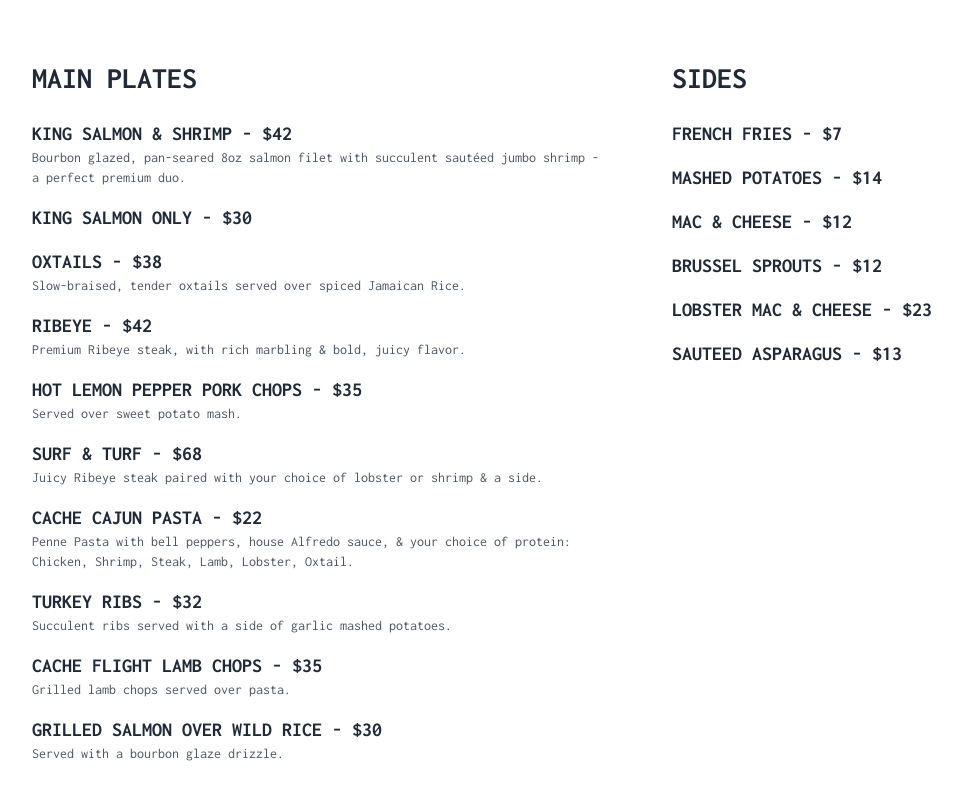
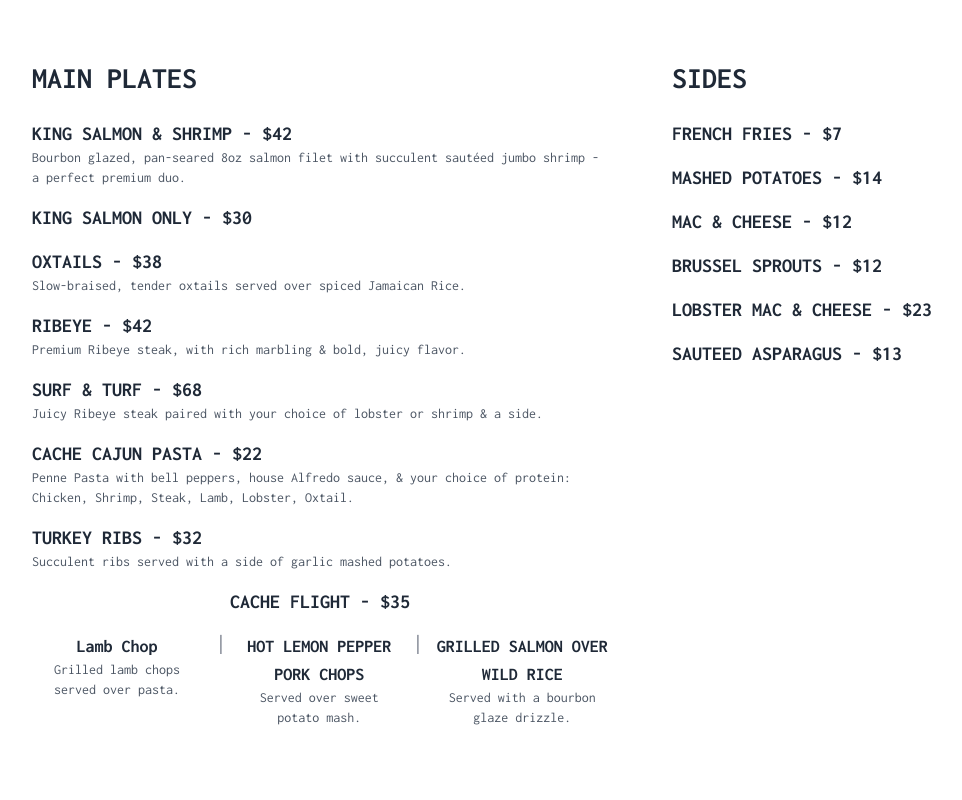
Before and after one commit to Mikemike8/newcache, a React (Vite) app in the folder Cache-vite/: page /menu in a window 1280 px wide. Shown: the part 1608-2408 px from the top of the page, without its empty margins (0-962 px from the left). Built offline with nearby package versions, Linux system fonts and the light colour scheme.

Commit message:
menu flew

```diff
--- a/Cache-vite/src/pages/Menu.jsx
+++ b/Cache-vite/src/pages/Menu.jsx
@@ -297,14 +297,7 @@ export default function Menu() {
                 Premium Ribeye steak, with rich marbling & bold, juicy flavor.
               </p>
             </div>
-            <div className="mb-4">
-              <h3 className="text-lg md:text-xl font-semibold font-inconsolata">
-                HOT LEMON PEPPER PORK CHOPS - $35
-              </h3>
-              <p className="text-sm text-gray-600 font-inconsolata">
-                Served over sweet potato mash.
-              </p>
-            </div>
+
             <div className="mb-4">
               <h3 className="text-lg md:text-xl font-semibold font-inconsolata">
                 SURF & TURF - $68
@@ -330,20 +323,52 @@ export default function Menu() {
               </p>
             </div>
             <div className="mb-4">
-              <h3 className="text-lg md:text-xl font-semibold font-inconsolata">
-                CACHE FLIGHT LAMB CHOPS - $35
+           <h3 className="text-lg md:text-xl text-center font-semibold font-inconsolata">
+  CACHE FLIGHT - $35
 </h3>
+
+              <div className="mb-4">
+</div>
+
+{/* Wrapping remaining items in a horizontal row */}
+<div className="flex flex-col md:flex-row items-start justify-center gap-4 text-center">
+  {/* First horizontally aligned item */}
+  <div>
+    <h4 className="text-lg md:text-md font-semibold font-inconsolata">
+    Lamb Chop</h4>
     <p className="text-sm text-gray-600 font-inconsolata">
     Grilled lamb chops served over pasta.
     </p>
   </div>
-            <div className="mb-4">
-              <h3 className="text-lg md:text-xl font-semibold font-inconsolata">
-                GRILLED SALMON OVER WILD RICE - $30
-              </h3>
+
+  {/* Separator */}
+  <span className="text-gray-500 hidden md:block">|</span>
+
+
+  {/* First horizontally aligned item */}
+  <div>
+    <h4 className="text-lg md:text-md font-semibold font-inconsolata">
+      HOT LEMON PEPPER PORK CHOPS
+    </h4>
+    <p className="text-sm text-gray-600 font-inconsolata">
+      Served over sweet potato mash.
+    </p>
+  </div>
+
+  {/* Separator */}
+  <span className="text-gray-500 hidden md:block">|</span>
+
+  {/* third horizontally aligned item */}
+  <div>
+    <h4 className="text-lg md:text-md font-semibold font-inconsolata">
+      GRILLED SALMON OVER WILD RICE
+    </h4>
     <p className="text-sm text-gray-600 font-inconsolata">
       Served with a bourbon glaze drizzle.
     </p>
+  </div>
+</div>
+
             </div>
           </div>
 
```
Lines whose indentation alone changed are shown as unchanged.
